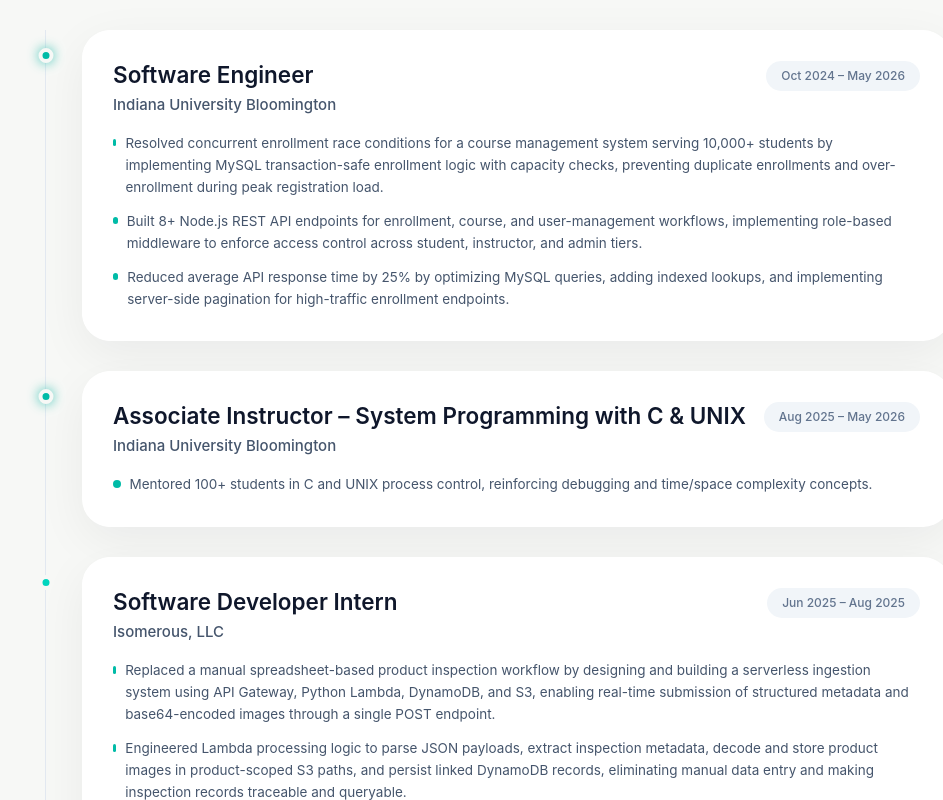
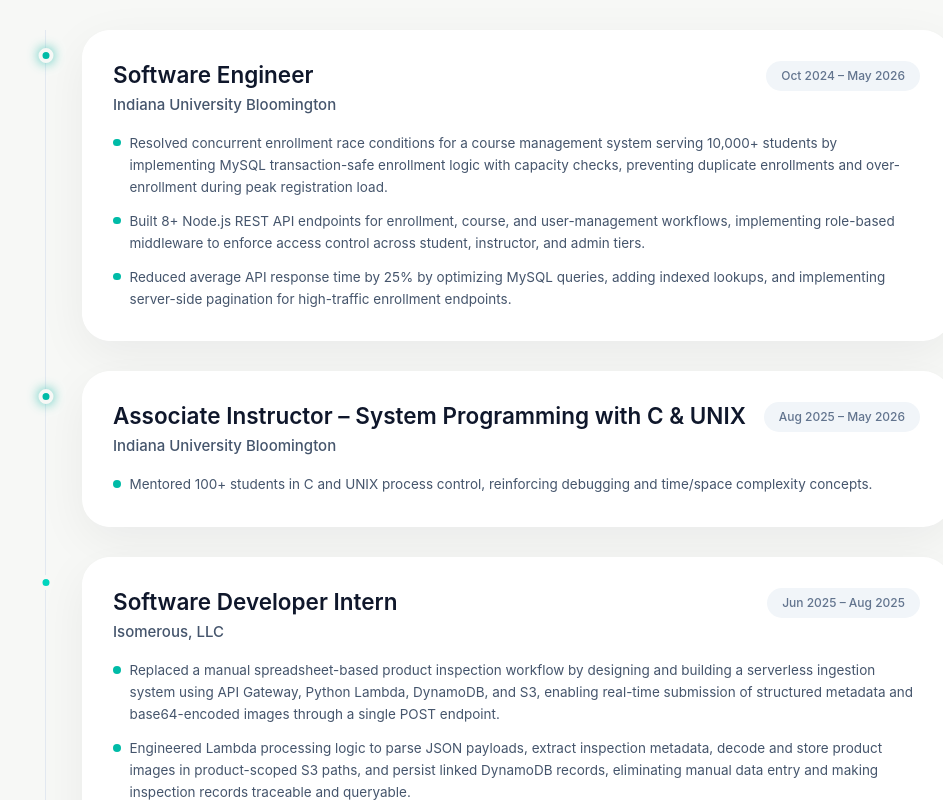
Before and after one commit to sahithireddys/sahithireddys.github.io, a React (Vite) app: page / in a window 1280 px wide. Shown: the part 2060-2860 px from the top of the page, without its empty margins (151-1094 px from the left). Built offline with nearby package versions, Linux system fonts and the light colour scheme.

Commit message:
Update list item styling in ExperienceSection

```diff
--- a/src/components/ExperienceSection.jsx
+++ b/src/components/ExperienceSection.jsx
@@ -45,8 +45,8 @@ export default function ExperienceSection({ experiences }) {
 
               <ul className="mt-6 space-y-4 text-base leading-relaxed text-slate-600 md:text-lg">
                 {job.points.map((point) => (
-                  <li key={point} className="flex gap-3">
-                    <span className="mt-2 h-2.5 w-2.5 rounded-full bg-teal-500" />
+                  <li key={point} className="flex items-start gap-3">
+                    <span className="mt-2 inline-block h-2.5 w-2.5 shrink-0 rounded-full bg-teal-500" />
                     <span>{point}</span>
                   </li>
                 ))}
```
